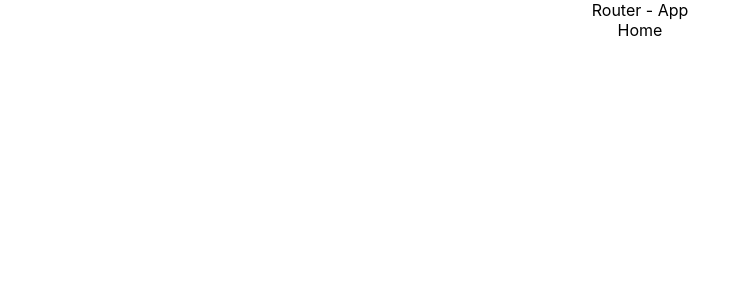
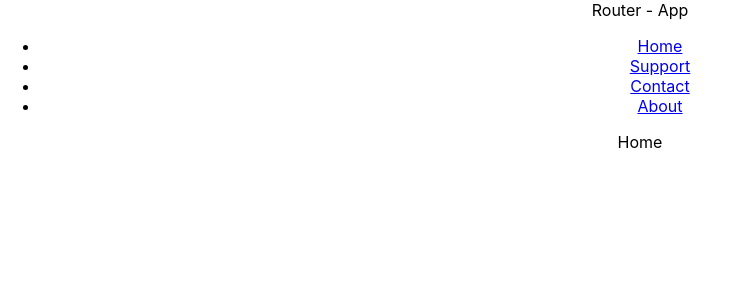
Before and after one commit to ManojBhandarkar98/codehelp-router-app, a React (Create React App) app: page / in a window 1280 px wide. Shown: the top 300 px of the page, without its empty margins (0-730 px from the left). Built offline with nearby package versions, Linux system fonts and the light colour scheme.

Commit message:
Epi - 08 - Intermediate - react all route pages created and link to component from home page

```diff
--- a/src/App.js
+++ b/src/App.js
@@ -1,21 +1,31 @@
-import { Route, Routes } from 'react-router-dom';
+import { Link, Route, Routes } from 'react-router-dom';
 import './App.css';
 import Support from './components/Support';
 import About from './components/About';
 import Contact from './components/Contact';
 import NotFound from './components/NotFound';
+import Home from './components/Home';
+
 
 function App() {
   return (
     <div className="App">
       Router - App
+      <nav>
+        <ul>
+          <li><Link to="/">Home</Link></li>
+          <li><Link to="/support">Support</Link></li>
+          <li><Link to="/contact">Contact</Link></li>
+          <li><Link to="/about">About</Link></li>
+        </ul>
+      </nav>
       <Routes>
         //Multiple Route
-        <Route path='/' element={<div>Home </div>}>Single Route</Route>
-        <Route path='/support' element={<Support/>}>Support</Route>
+        <Route path='/' element={<Home />}>Single Route</Route>
+        <Route path='/support' element={<Support />}>Support</Route>
         <Route path='/about' element={<About />}>About</Route>
-        <Route path='/contact' element={<Contact/>}>Contact Us</Route>
-        <Route path='*' element={<NotFound/>}/>
+        <Route path='/contact' element={<Contact />}>Contact Us</Route>
+        <Route path='*' element={<NotFound />} />
       </Routes>
     </div>
   );
```
